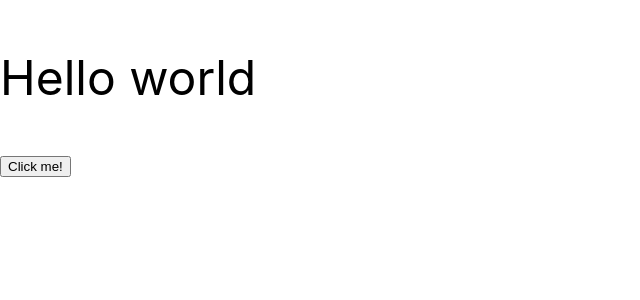
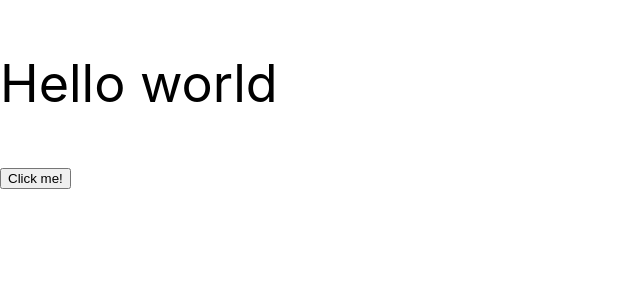
Before and after one commit to backevik/next-boilerplate, a Next.js app: page /hello/world in a window 1280 px wide. Shown: the top 300 px of the page, without its empty margins (0-640 px from the left). Built offline with nearby package versions, Linux system fonts and the light colour scheme.

Commit message:
add tests to pre commit hook

```diff
--- a/package.json
+++ b/package.json
@@ -10,7 +10,10 @@
     "test": "jest"
   },
   "lint-staged": {
-    "*.{ts,tsx}": "yarn lint:fix"
+    "*.{ts,tsx}": [
+      "yarn lint:fix",
+      "yarn test --findRelatedTests"
+    ]
   },
   "husky": {
     "hooks": {
--- a/pages/hello/world/index.tsx
+++ b/pages/hello/world/index.tsx
@@ -6,7 +6,7 @@ import React, { FC } from 'react';
 const World: FC = () => {
   return (
     <div>
-      <p css={{ fontSize: '48px' }}>Hello world</p>
+      <p css={{ fontSize: '52px' }}>Hello world</p>
       <Button>Click me!</Button>
     </div>
   );
```
